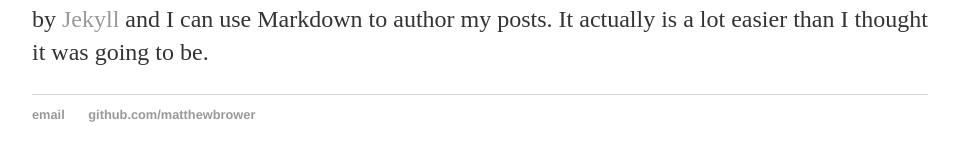
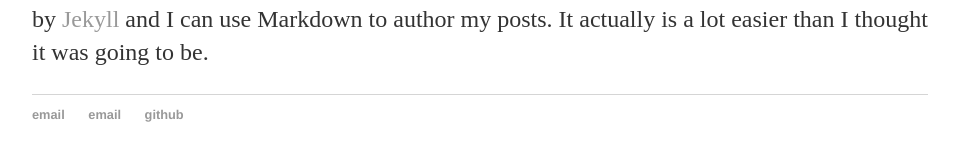
Before and after one commit to MatthewBrower/matthewbrower.github.io, a Jekyll site: the page built from _posts/2017-07-12-test.md, in a window 1280 px wide. Shown: the part 286-447 px from the top of the page, without its empty margins (160-1119 px from the left). Built offline with Jekyll 4.4.1, drawn with Linux system fonts in a browser that asks for light colours.

Commit message:
Update default.html

```diff
--- a/_layouts/default.html
+++ b/_layouts/default.html
@@ -22,7 +22,9 @@
 			<footer>
 	    		<ul>
 	        		<li><a href="mailto:matthew.a.brower@gmail.com">email</a></li>
-	        		<li><a href="https://github.com/matthewbrower">github.com/matthewbrower</a></li>
+				<li><a href="https://www.linkedin.com/in/matthewabrower/">email</a></li>
+	        		<li><a href="https://github.com/matthewbrower">github</a></li>
+
 				</ul>
 			</footer>
 		</body>
```
